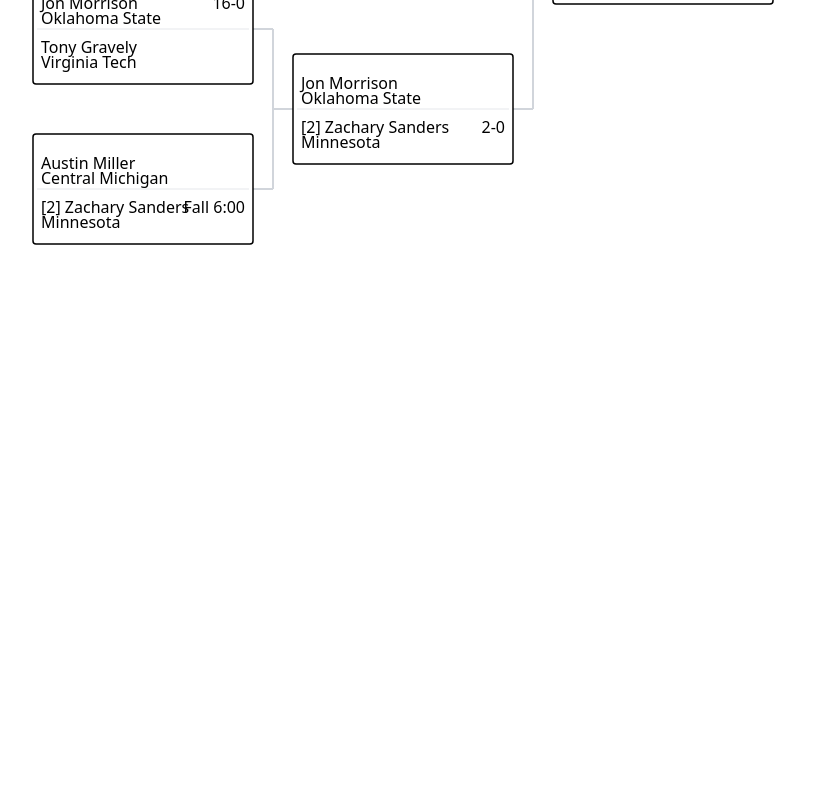
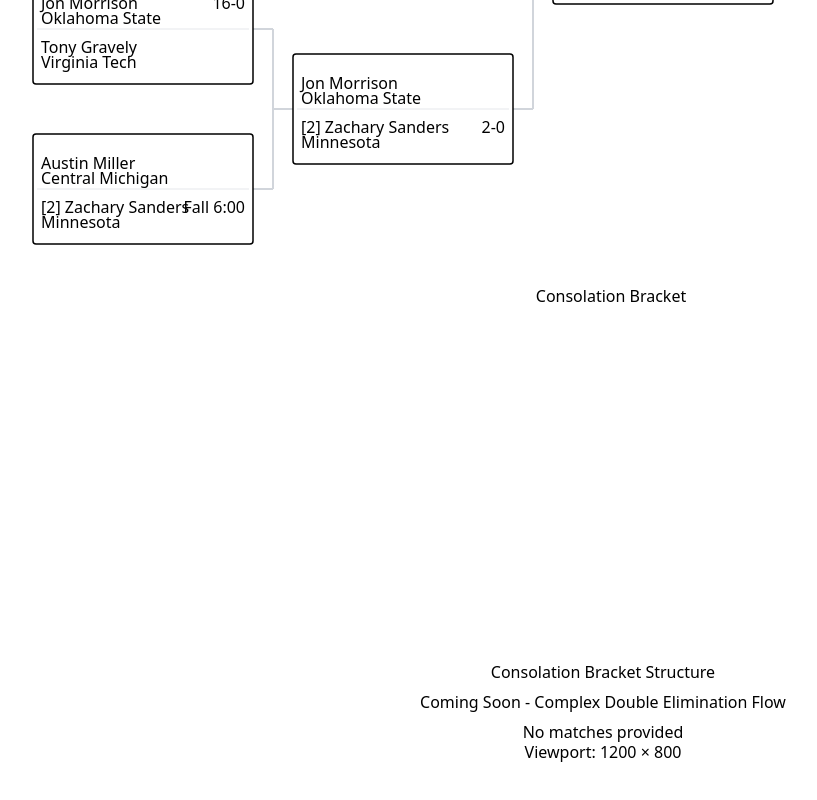
Before and after one commit to grogs84/matiq-brackets, a React (Vite) app: page / in a window 1280 px wide. Shown: the part 2470-3270 px from the top of the page, without its empty margins (29-846 px from the left). Before the commit the page ends 2786 px from the top, so only its background shows below. Built offline with nearby package versions, Linux system fonts and the light colour scheme.

Commit message:
Implement SVG container and viewport logic for ConsolationBracket component
Co-authored-by: grogs84 <10171030+grogs84@users.noreply.github.com>

```diff
--- a/src/App.jsx
+++ b/src/App.jsx
@@ -66,10 +66,17 @@ function App() {
         </div>
       </header>
 
-      <main className="container mx-auto px-4 py-8">
-        <div className="bg-white rounded-lg shadow-lg p-6 max-h-[calc(150vh-200px)]">
+      <main className="container mx-auto px-4 py-8 space-y-8">
+        <div className="bg-white rounded-lg shadow-lg p-6">
           <ChampionshipBracket
             matches={sampleMatches}
+            onMatchClick={handleMatchClick}
+          />
+        </div>
+
+        <div className="bg-white rounded-lg shadow-lg p-6">
+          <ConsolationBracket
+            matches={[]} // Empty for now - will be populated later
             onMatchClick={handleMatchClick}
           />
         </div>
--- a/src/components/ConsolationBracket.jsx
+++ b/src/components/ConsolationBracket.jsx
@@ -1,4 +1,44 @@
 import React from 'react';
+
+/**
+ * Default dimensions and constants for consolation bracket layout
+ */
+const CONSOLATION_CONSTANTS = {
+  DEFAULT_WIDTH: 1200,    // Default viewport width
+  DEFAULT_HEIGHT: 800,    // Default viewport height
+  MIN_WIDTH: 600,         // Minimum container width
+  MIN_HEIGHT: 400,        // Minimum container height
+  PADDING: 40             // Standard padding around bracket edges
+};
+
+/**
+ * Calculate responsive consolation bracket dimensions
+ * @param {Array} matches - Array of consolation bracket matches
+ * @param {Object} options - Sizing options {width, height, padding}
+ * @returns {Object} Calculated dimensions and layout info
+ */
+const calculateConsolationLayout = (matches = [], options = {}) => {
+  const {
+    width = CONSOLATION_CONSTANTS.DEFAULT_WIDTH,
+    height = CONSOLATION_CONSTANTS.DEFAULT_HEIGHT
+    // padding will be used in future layout calculations
+  } = options;
+
+  // For now, return basic responsive dimensions
+  // This will be expanded when actual consolation bracket logic is implemented
+  const calculatedWidth = Math.max(CONSOLATION_CONSTANTS.MIN_WIDTH, width);
+  const calculatedHeight = Math.max(CONSOLATION_CONSTANTS.MIN_HEIGHT, height);
+
+  return {
+    width: calculatedWidth,
+    height: calculatedHeight,
+    viewBox: `0 0 ${calculatedWidth} ${calculatedHeight}`,
+    contentInfo: {
+      matchCount: matches.length,
+      hasContent: matches.length > 0
+    }
+  };
+};
 
 /**
  * ConsolationBracket - Renders consolation bracket matches for wrestling tournaments
@@ -9,51 +49,62 @@ import React from 'react';
  * Expected props:
  * @param {Array} matches - Array of consolation bracket matches with embedded participant data
  * @param {Function} onMatchClick - Optional callback for match interaction
+ * @param {number} width - Optional SVG viewport width (defaults to 1200)
+ * @param {number} height - Optional SVG viewport height (defaults to 800)
  */
 const ConsolationBracket = ({
   matches = [],
-  onMatchClick // eslint-disable-line no-unused-vars
+  onMatchClick, // eslint-disable-line no-unused-vars
+  width,
+  height
 }) => {
-  // For now, return a simple placeholder structure
-  // This will be expanded with complex consolation bracket logic
-  // onMatchClick will be used when actual match rendering is implemented
+  // Calculate responsive layout based on props and matches
+  const layout = calculateConsolationLayout(matches, { width, height });
 
   return (
     <div className="consolation-bracket w-full">
       <h3 className="text-lg font-bold mb-4">Consolation Bracket</h3>
       <div className="w-full overflow-x-auto overflow-y-auto max-h-[calc(100vh-200px)]">
         <svg
-          viewBox="0 0 800 600"
+          viewBox={layout.viewBox}
           preserveAspectRatio="xMinYMin meet"
           className="w-full border border-gray-300"
-          style={{ height: '600px', minHeight: '400px' }}
+          style={{ height: `${layout.height}px`, minHeight: '400px' }}
         >
           {/* Placeholder content - will be replaced with actual bracket layout */}
           <text
-            x="400"
-            y="300"
+            x={layout.width / 2}
+            y={layout.height / 2 - 30}
             textAnchor="middle"
             className="text-lg font-medium fill-gray-500"
           >
             Consolation Bracket Structure
           </text>
           <text
-            x="400"
-            y="330"
+            x={layout.width / 2}
+            y={layout.height / 2}
             textAnchor="middle"
             className="text-sm fill-gray-400"
           >
             Coming Soon - Complex Double Elimination Flow
           </text>
 
-          {/* Show match count for debugging */}
+          {/* Show match count and dimensions for debugging */}
           <text
-            x="400"
-            y="360"
+            x={layout.width / 2}
+            y={layout.height / 2 + 30}
             textAnchor="middle"
             className="text-xs fill-gray-400"
           >
-            {matches.length > 0 ? `${matches.length} matches provided` : 'No matches provided'}
+            {layout.contentInfo.matchCount > 0 ? `${layout.contentInfo.matchCount} matches provided` : 'No matches provided'}
+          </text>
+          <text
+            x={layout.width / 2}
+            y={layout.height / 2 + 50}
+            textAnchor="middle"
+            className="text-xs fill-gray-300"
+          >
+            Viewport: {layout.width} × {layout.height}
           </text>
         </svg>
       </div>
```
